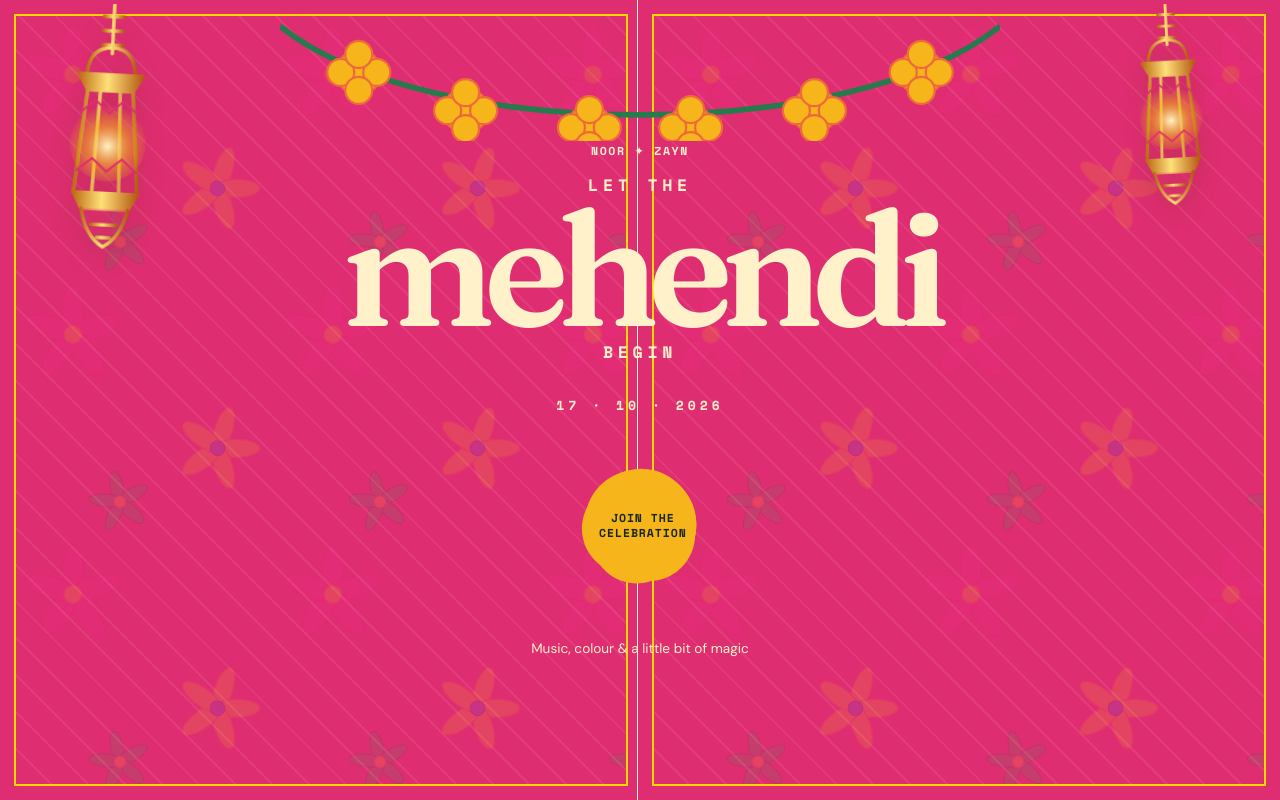
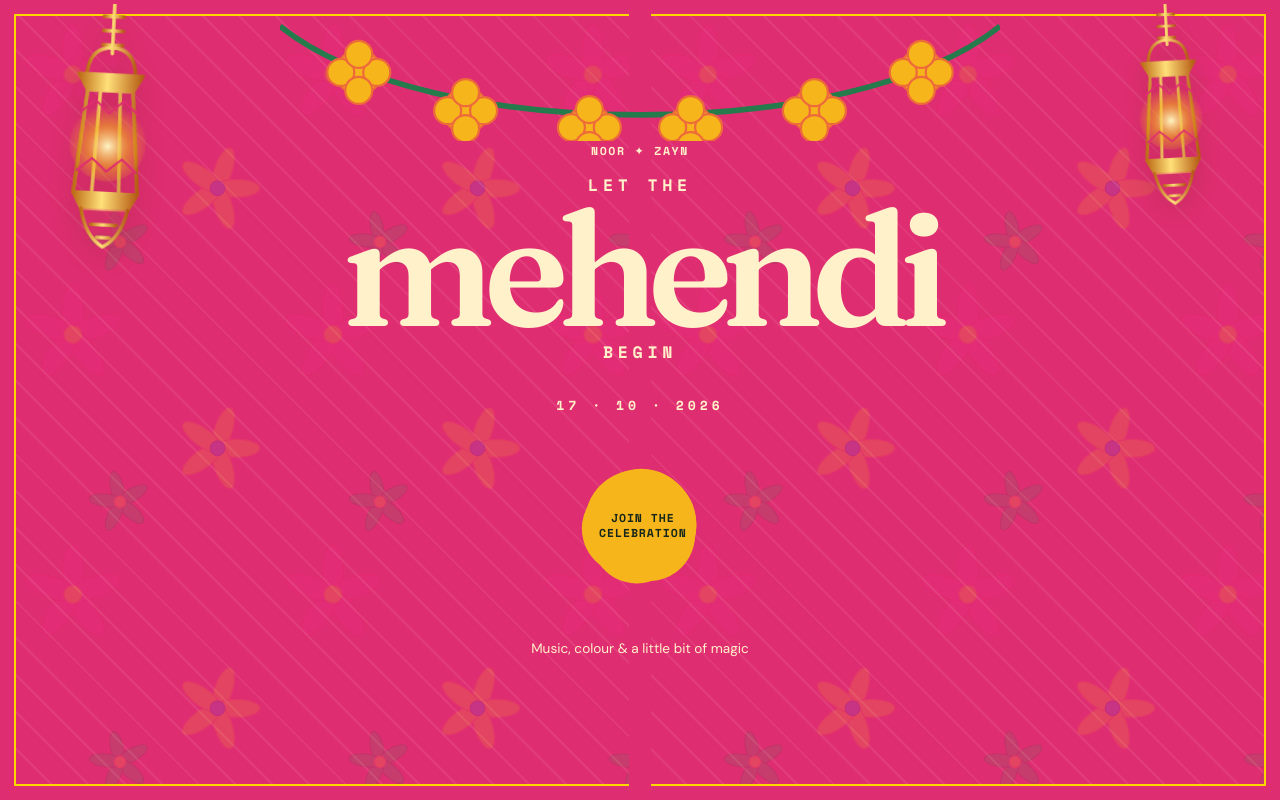
Before and after one commit to hermes129/Vibrant-Mehendi-Celebration, a website built with Vite: page index.html in a window 1280 px wide. Shown: the top 800 px of the page. Built offline with nearby package versions, Linux system fonts and the light colour scheme.

Commit message:
Remove opener centre seam

```diff
--- a/src/styles.css
+++ b/src/styles.css
@@ -51,8 +51,10 @@
 .opener[hidden] { display: none; }
 .opener__panel { position: absolute; inset-block: 0; width: 50.2%; background-color: var(--pink); transition: transform 1s cubic-bezier(.76,0,.24,1); }
 .opener__panel::before { content: ''; position: absolute; inset: 14px; border: 2px solid var(--marigold); background-image: url('/assets/mehendi-pattern.svg'), repeating-linear-gradient(45deg, transparent 0 24px, rgba(255,241,202,.08) 24px 26px); background-size: 260px 260px, auto; filter: saturate(1.35) brightness(1.2); }
-.opener__panel--left { left: 0; border-right: 1px solid var(--cream); }
-.opener__panel--right { right: 0; border-left: 1px solid var(--cream); }
+.opener__panel--left { left: 0; }
+.opener__panel--right { right: 0; }
+.opener__panel--left::before { border-right: 0; }
+.opener__panel--right::before { border-left: 0; }
 .opener__content { position: relative; z-index: 2; width: min(92vw, 780px); padding: 4rem 1.5rem; text-align: center; transition: opacity .35s ease, transform .45s ease; }
 .opener__content h1 { display: grid; justify-items: center; gap: .45rem; margin: 1rem 0; text-wrap: balance; }
 .opener__content h1 strong { display: block; font: 600 clamp(4.4rem, 13vw, 10rem)/.82 var(--display); letter-spacing: -.075em; text-transform: lowercase; }
```
